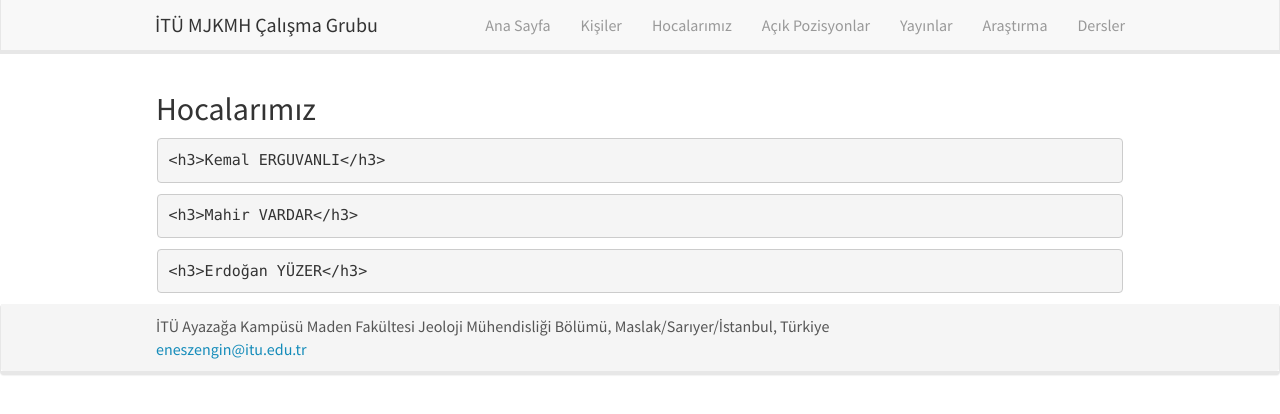
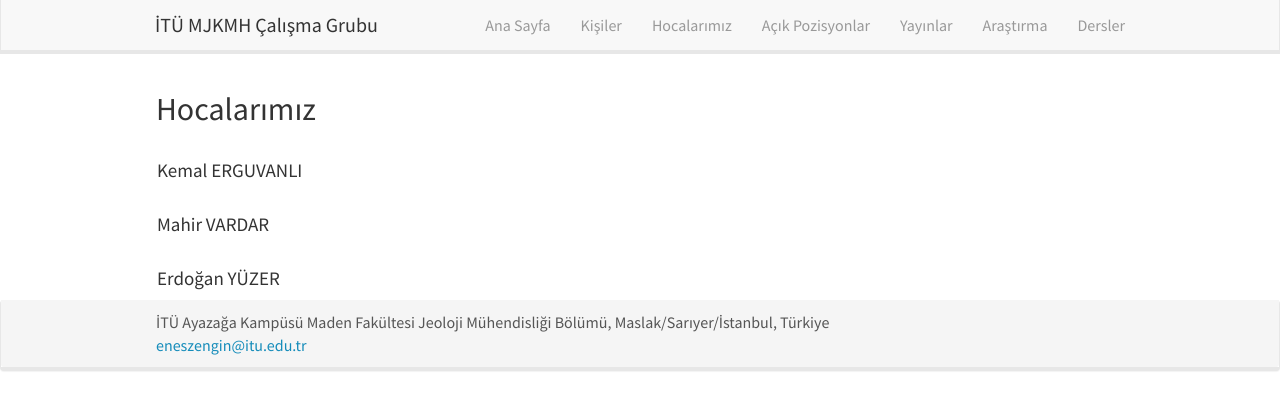
Before and after one commit to eneszengin/mjkmh, a Jekyll site: the page built from _pages/hocalarimiz.md, in a window 1280 px wide. Shown: the top 414 px of the page. Built offline with Jekyll 4.4.1, drawn with Linux system fonts in a browser that asks for light colours; nearby versions of some CDN libraries.

Commit message:
Hocalarımız: girinti yüzünden kod bloğu olarak görünen adlar düzeltildi
Co-Authored-By: Claude Opus 5.5 <noreply@anthropic.com>

```diff
--- a/_pages/hocalarimiz.md
+++ b/_pages/hocalarimiz.md
@@ -8,11 +8,11 @@ permalink: /hocalarimiz/
 # Hocalarımız
 
 {% for hoca in site.data.hocalar %}
-<div class="row hoca">
-  <div class="col-sm-12 clearfix">
-    {% if hoca.photo %}<img src="{{ site.url }}{{ site.baseurl }}/images/hocalar/{{ hoca.photo }}" class="img-responsive" width="20%" style="float: left; margin: 6px 22px 12px 0" />{% endif %}
-    <h3>{{ hoca.name }} {{ hoca.surname }}{% if hoca.info %}, {{ hoca.info }}{% endif %}</h3>
-    {% if hoca.bio %}{{ hoca.bio | markdownify }}{% endif %}
-  </div>
+<div class="row hoca" markdown="0">
+<div class="col-sm-12 clearfix">
+{% if hoca.photo %}<img src="{{ site.url }}{{ site.baseurl }}/images/hocalar/{{ hoca.photo }}" class="img-responsive" width="20%" style="float: left; margin: 6px 22px 12px 0" />{% endif %}
+<h3>{{ hoca.name }} {{ hoca.surname }}{% if hoca.info %}, {{ hoca.info }}{% endif %}</h3>
+{% if hoca.bio %}{{ hoca.bio | markdownify }}{% endif %}
+</div>
 </div>
 {% endfor %}
```
